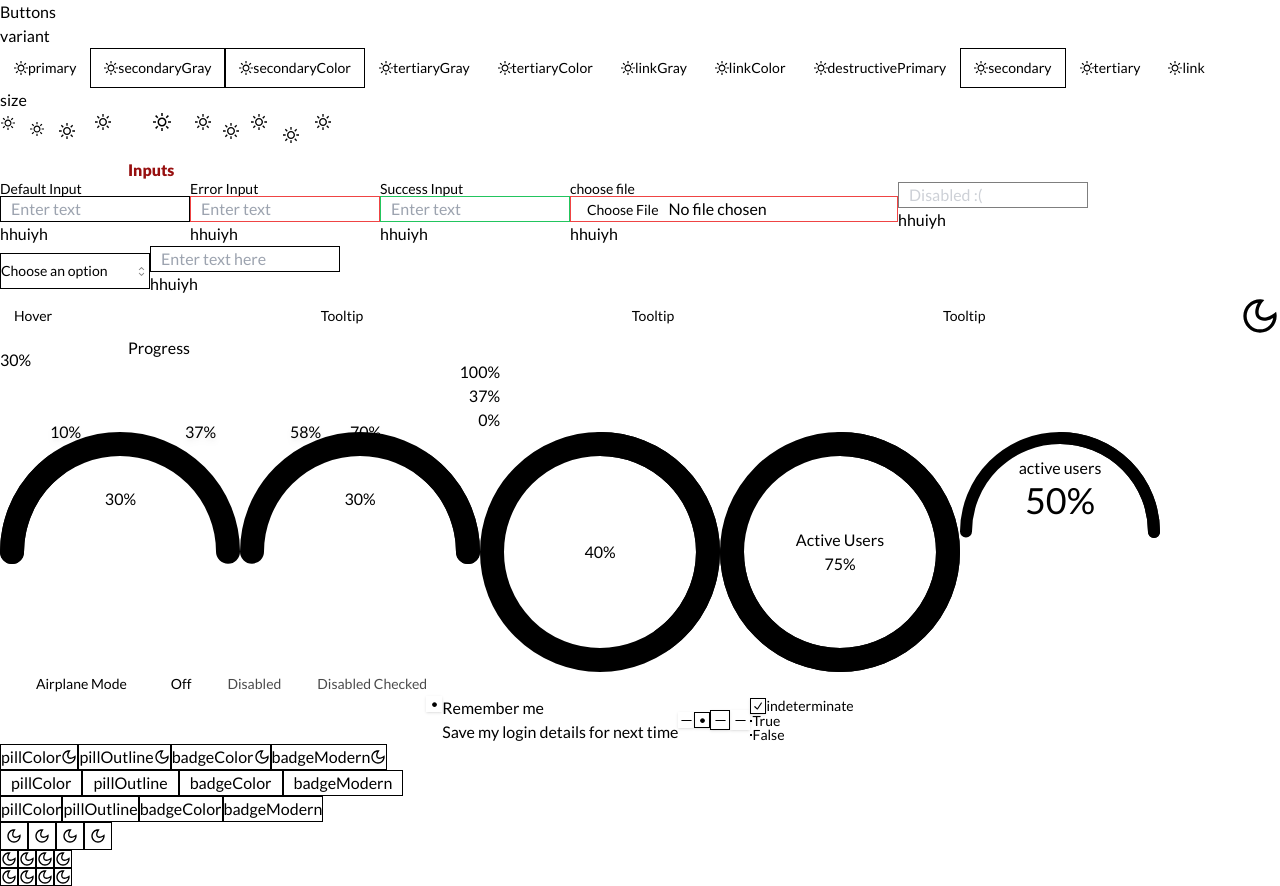
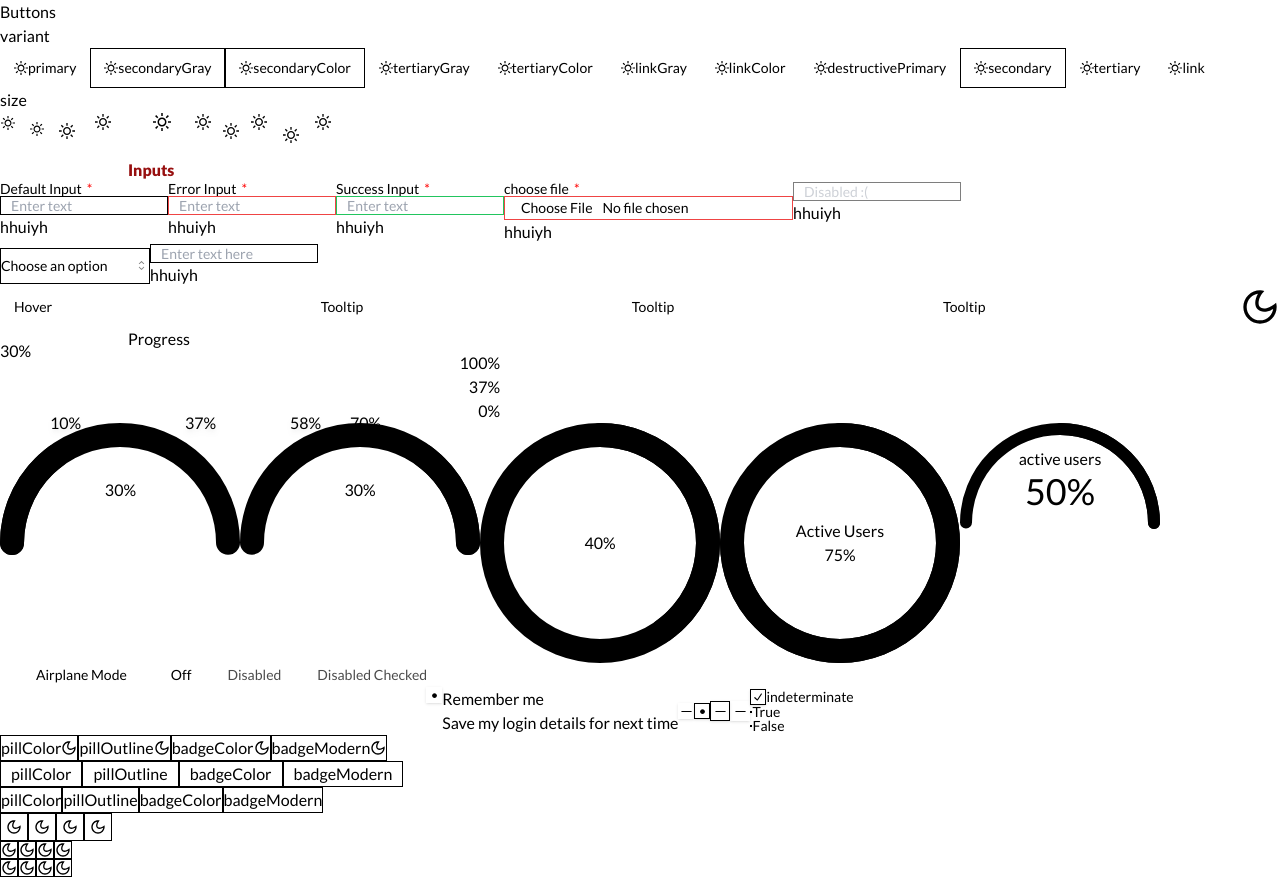
Before and after one commit to besmillahibrahimi/next-starter-app, a Next.js app: page /components in a window 1280 px wide. Built offline with nearby package versions, Linux system fonts and the light colour scheme.

Commit message:
feat (input) : add style according to Untitled UI - 2nd edition

```diff
--- a/src/app/(landing)/components/input/page.tsx
+++ b/src/app/(landing)/components/input/page.tsx
@@ -10,6 +10,7 @@ export default function InputPage() {
     <div className="flex flex-col gap-y-8 p-8">
       <div>
         <Input
+          id="default"
           label="Default"
           placeholder="Default"
           EndNode={
@@ -23,6 +24,7 @@ export default function InputPage() {
 
       <div>
         <Input
+          id="iconLeading"
           label="Icon Leading"
           placeholder="Icon Leading"
           StartNode={<CgMoon />}
@@ -37,6 +39,7 @@ export default function InputPage() {
 
       <div>
         <Input
+          id="leadingDropdown"
           label="Leading Dropdown"
           placeholder="Leading Dropdown"
           EndNode={
@@ -56,6 +59,7 @@ export default function InputPage() {
 
       <div>
         <Input
+          id="trailingDropDown"
           label="Trailing Dropdown"
           placeholder="Trailing Dropdown"
           StartNode={<CgMoon />}
@@ -73,6 +77,49 @@ export default function InputPage() {
           }
         />
       </div>
+
+      <div>
+        <Input
+          label="Default"
+          placeholder="Default"
+          EndNode={
+            <CgSun
+              onClick={() => console.log("clicked end icon")}
+              className="text-fg-quinary"
+            />
+          }
+          TrailingButtonNode={true}
+          LeadingTextNode={true}
+        />
+      </div>
+
+      <div>
+        <Input
+          label="Default"
+          placeholder="Default"
+          EndNode={
+            <CgSun
+              onClick={() => console.log("clicked end icon")}
+              className="text-fg-quinary"
+            />
+          }
+          TrailingButtonNode={true}
+        />
+      </div>
+
+      <div>
+        <Input
+          label="Default"
+          placeholder="Default"
+          EndNode={
+            <CgSun
+              onClick={() => console.log("clicked end icon")}
+              className="text-fg-quinary"
+            />
+          }
+          LeadingTextNode={true}
+        />
+      </div>
     </div>
   );
 }
--- a/src/components/ui/input.tsx
+++ b/src/components/ui/input.tsx
@@ -1,35 +1,40 @@
 "use client";
 import * as React from "react";
-import { cn } from "@/lib/utils";
+import { cn, generateRandomString } from "@/lib/utils";
 import { cva, VariantProps } from "class-variance-authority";
 import { Label } from "./label";
 import { HorizontalDirection } from "@/lib/constants";
 import { SelectItemType } from "@/lib/types/ui/ui.types";
+import { Button } from "./button";
+import { CopyIcon } from "@radix-ui/react-icons";
 
 export const inputVariants = cva(
-  "relative focus-visible:outline-focus-ring flex h-10 w-full rounded-md border border-input bg-background px-3 py-2 text-sm ring-offset-background file:border-0 file:bg-transparent file:text-sm file:font-medium placeholder:placeholder-muted-foreground disabled:cursor-not-allowed disabled:opacity-50 disabled:text-disabled",
+  "relative focus-visible:outline-focus-ring flex h-full rounded-md border border-input bg-background px-3 py-2 text-sm ring-offset-background file:border-0 file:bg-transparent file:text-sm file:font-medium placeholder:placeholder-muted-foreground disabled:cursor-not-allowed disabled:opacity-50 disabled:text-disabled",
   {
     variants: {
       variant: {
         default:
-          "shadow-sm transition-colors disabled:cursor-not-allowed disabled:opacity-50",
+          "transition-colors disabled:cursor-not-allowed disabled:opacity-50",
         error: "border-red-500 focus-visible:ring-red-500 focus:ring-1",
         success: "border-green-500 focus-visible:ring-green-500 pl-8",
         file: "border-red-500 focus-visible:ring-red-500 focus:ring-1 ",
       },
-      sizeVariants: {
-        sm: "px-2 py-1 text-sm",
-        md: "px-3 py-2 text-base",
-        lg: "px-4 py-3 text-lg",
-      },
     },
     defaultVariants: {
       variant: "default",
-      sizeVariants: "md",
     },
   }
 );
 
+const inputSizeStyle = {
+  sm: "py-md px-lg ",
+  md: "py-[0.625rem] px-[0.875rem]",
+};
+
+const leadingTextStyle = {
+  sm: "py-md px-lg ",
+  md: "py-[0.625rem] pl-[0.875rem] pr-[0.625rem]",
+};
 export interface InputProps
   extends React.InputHTMLAttributes<HTMLInputElement>,
     VariantProps<typeof inputVariants> {
@@ -39,12 +44,16 @@ export interface InputProps
   EndNode?: React.ReactNode;
   LeadingNode?: React.ReactNode;
   TrailingNode?: React.ReactNode;
+
+  LeadingTextNode?: React.ReactNode;
+  TrailingButtonNode?: React.ReactNode;
   startNodeOffset?: number;
   endNodeOffset?: number;
   leadingNodeOffset?: number;
   trailingNodeOffset?: number;
   selectPosition?: HorizontalDirection;
   options?: SelectItemType[];
+  inputSize?: "sm" | "md";
 }
 
 const Input = React.forwardRef<HTMLInputElement, InputProps>(
@@ -52,7 +61,6 @@ const Input = React.forwardRef<HTMLInputElement, InputProps>(
     {
       type,
       variant,
-      sizeVariants,
       label,
       className = "",
       StartNode,
@@ -61,9 +69,12 @@ const Input = React.forwardRef<HTMLInputElement, InputProps>(
       endNodeOffset = 8,
       LeadingNode,
       TrailingNode,
+      LeadingTextNode,
+      TrailingButtonNode,
       leadingNodeOffset = 5,
       trailingNodeOffset = 5,
       selectPosition = HorizontalDirection.LEFT,
+      inputSize = "sm",
       id,
       ...props
     },
@@ -73,6 +84,9 @@ const Input = React.forwardRef<HTMLInputElement, InputProps>(
     const endNode = React.useRef<HTMLDivElement | null>(null);
     const leadingNode = React.useRef<HTMLDivElement | null>(null);
     const trailingNode = React.useRef<HTMLDivElement | null>(null);
+
+    const inputStyle = inputSizeStyle[inputSize];
+    const leadingStyle = leadingTextStyle[inputSize];
 
     const [paddingLeft, setPaddingLeft] = React.useState<number>(10);
     const [paddingRight, setPaddingRight] = React.useState<number>(0);
@@ -113,10 +127,21 @@ const Input = React.forwardRef<HTMLInputElement, InputProps>(
         setNodeWidth(trailingWidth + trailingNodeOffset);
         setPaddingRight((state) => state + trailingWidth + trailingNodeOffset);
       }
-    }, [startNode, endNode, leadingNode]);
+    }, [startNode, endNode, leadingNode, trailingNode]);
 
-    className += `${LeadingNode && "radius-l-0"}`;
-    id ??= "";
+    className += ` ${
+      TrailingButtonNode && LeadingTextNode
+        ? "rounded-none focus:rounded-none"
+        : TrailingButtonNode
+        ? "rounded-r-none focus:rounded-r-none"
+        : LeadingTextNode
+        ? "rounded-l-none focus:rounded-l-none"
+        : ""
+    } `;
+    className += inputStyle;
+
+    id ??= generateRandomString(3);
+
     return (
       <div className=" flex flex-col">
         {label && (
@@ -125,14 +150,22 @@ const Input = React.forwardRef<HTMLInputElement, InputProps>(
             className="mb-2 block text-text-sm font-medium text-secondary"
           >
             {label}
+            <span style={{ color: "red", marginLeft: "5px" }}>*</span>
           </Label>
         )}
-        <div className="w-max relative">
+        <div className="flex">
+          {LeadingTextNode ? (
+            <input
+              value={"http://"}
+              disabled
+              className={`${leadingStyle} h-full w-fit rounded-sm rounded-r-none border border-input`}
+            />
+          ) : null}
+          <div className="w-max relative ">
             <input
               className={cn(
                 inputVariants({
                   variant,
-                sizeVariants,
                   className,
                 })
               )}
@@ -182,6 +215,17 @@ const Input = React.forwardRef<HTMLInputElement, InputProps>(
             ) : null}
           </div>
 
+          {TrailingButtonNode ? (
+            <Button
+              variant={"secondaryGray"}
+              className=" h-full rounded-l-none border-l-0 focus:!ring-0"
+            >
+              <CopyIcon />
+              Coppy
+            </Button>
+          ) : null}
+        </div>
+
         <p className="text-tertiary text-text-sm font-regular">hhuiyh</p>
       </div>
     );
--- a/src/lib/utils.ts
+++ b/src/lib/utils.ts
@@ -1,6 +1,17 @@
-import { type ClassValue, clsx } from "clsx"
-import { twMerge } from "tailwind-merge"
+import { type ClassValue, clsx } from "clsx";
+import { twMerge } from "tailwind-merge";
 
 export function cn(...inputs: ClassValue[]) {
-  return twMerge(clsx(inputs))
+  return twMerge(clsx(inputs));
 }
+
+export function generateRandomString(length: number) {
+  let result = "";
+  const characters =
+    "ABCDEFGHIJKLMNOPQRSTUVWXYZabcdefghijklmnopqrstuvwxyz0123456789";
+  const charactersLength = characters.length;
+  for (let i = 0; i < length; i++) {
+    result += characters.charAt(Math.floor(Math.random() * charactersLength));
+  }
+  return result;
+}
```
Lines whose indentation alone changed are shown as unchanged.
